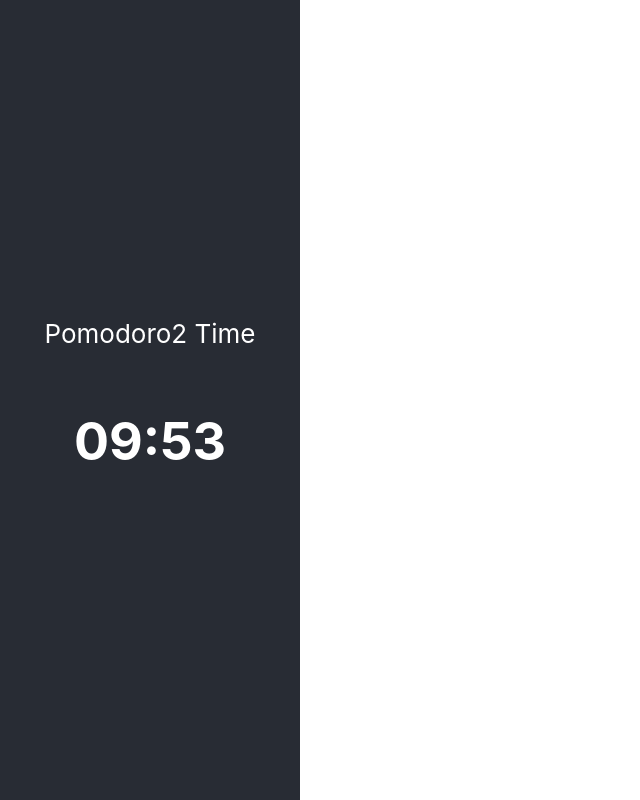
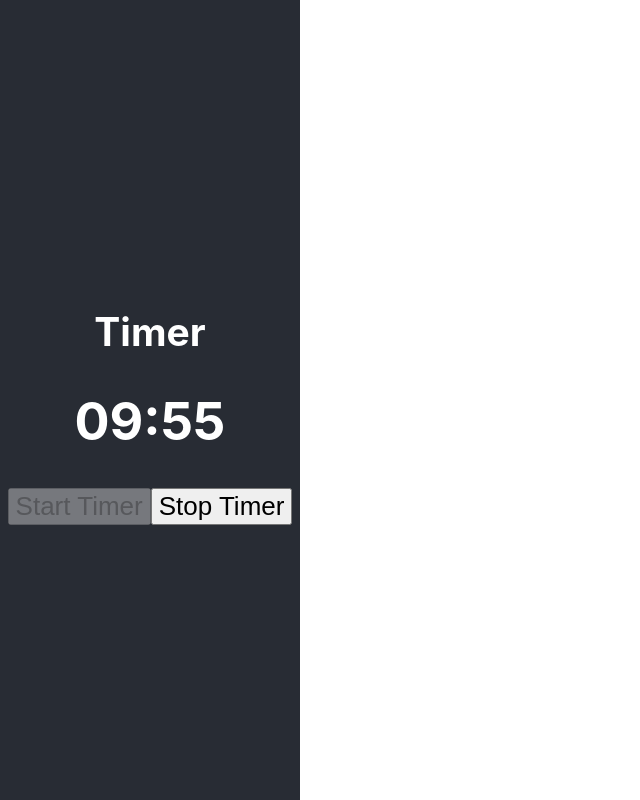
Before and after one commit to isaemi/hack-the-north-2024, a React (Vite) app in the folder client/: page / in a window 1280 px wide. Shown: the whole page, without its empty margins (0-640 px from the left). Built offline with nearby package versions, Linux system fonts and the light colour scheme.

Commit message:
into components

```diff
--- a/client/src/App.jsx
+++ b/client/src/App.jsx
@@ -1,87 +1,13 @@
 import { useState, useEffect } from 'react'
 import logo from './logo.svg'
+import Timer from './components/Timer';
 import './App.css'
 
 function App() {
-  const [endTime, setEndTime] = useState(null);
-  const [startTime, setStartTime] = useState(null);
-  const [timeElapsed, setTimeElapsed] = useState(0);
-
-  const startTimer = async () => {
-    let startTime = null;
-    let endTime = null;
-    try {
-      const result = await chrome.storage.local.get(['startTime', 'endTime']);
-
-      startTime = result.startTime;
-      endTime = result.endTime;
-
-      if (!startTime || !endTime) {
-        startTime = Date.now();
-        endTime = startTime + 600000;
-        await chrome.storage.local.set({ startTime, endTime });
-      }
-
-      console.log('Start Time and End Time saved!');
-
-      // Update the states
-      setEndTime(endTime);
-      setStartTime(startTime);
-    } catch (error) {
-      console.error('Error fetching or saving time from storage:', error);
-    }
-  }
-
-  function stopTimer() {
-    chrome.storage.local.get(['endTime'], function (result) {
-      if (result.endTime) {
-        console.log("Timer Removed!")
-        chrome.storage.local.remove(['endTime']);
-      }
-    });
-    chrome.storage.local.get(['startTime'], function (result) {
-      if (result.startTime) {
-        console.log("Timer 2 Removed!")
-        chrome.storage.local.remove(['startTime']);
-      }
-    });
-  }
-
-  const formatTime = (elapsedTime) => {
-    if (!elapsedTime) {
-      return "...";
-    }
-    const minutes = Math.floor(elapsedTime / 60);
-    const seconds = elapsedTime % 60;
-
-    // Format minutes and seconds with leading zeroes if needed
-    const formattedMinutes = String(minutes).padStart(2, '0');
-    const formattedSeconds = String(seconds).padStart(2, '0');
-
-    return `${formattedMinutes}:${formattedSeconds}`;
-  };
-
-  useEffect(() => {
-    let interval = null;
-
-    if (startTime) {
-      interval = setInterval(() => {
-        setTimeElapsed(Math.floor((endTime - Date.now()) / 1000)); // Updates every second
-      }, 1000);
-    }
-
-    return () => clearInterval(interval);
-  }, [startTime]);
-
-  useEffect(() => {
-    startTimer();
-  }, []);
-
   return (
     <div className="App">
       <header className="App-header">
-        <p>Pomodoro2 Time</p>
-        <h1>{formatTime(timeElapsed)}</h1>
+        <Timer />
       </header>
     </div>
   )
--- /dev/null
+++ b/client/src/components/Timer.jsx
@@ -0,0 +1,88 @@
+import { useState, useEffect, useRef} from 'react'
+
+function Timer() {
+    const [endTime, setEndTime] = useState(null);
+    const [startTime, setStartTime] = useState(null);
+    const [timeElapsed, setTimeElapsed] = useState(null);
+    const intervalRef = useRef(null); // Holds the interval ID
+
+    const startTimer = async () => {
+        let startTime = null;
+        let endTime = null;
+        try {
+            const result = await chrome.storage.local.get(['startTime', 'endTime']);
+
+            startTime = result.startTime;
+            endTime = result.endTime;
+
+            if (!startTime || !endTime) {
+                startTime = Date.now();
+                endTime = startTime + 600000;
+                await chrome.storage.local.set({ startTime, endTime });
+            }
+
+            setEndTime(endTime);
+            setStartTime(startTime);
+        } catch (error) {
+            console.error('Error fetching or saving time from storage:', error);
+        }
+    }
+
+    const stopTimer = async () => {
+        await chrome.storage.local.remove(['startTime', 'endTime'], function (result) {
+            console.log("Timer stopped!")
+        });
+        setTimeElapsed(0);
+        clearInterval(intervalRef.current);
+    }
+
+    const formatTime = (elapsedTime) => {
+        if (elapsedTime === null) {
+            return "...";
+        }
+        const minutes = Math.floor(elapsedTime / 60);
+        const seconds = elapsedTime % 60;
+
+        // Format minutes and seconds with leading zeroes if needed
+        const formattedMinutes = String(minutes).padStart(2, '0');
+        const formattedSeconds = String(seconds).padStart(2, '0');
+
+        return `${formattedMinutes}:${formattedSeconds}`;
+    };
+
+    useEffect(() => {
+        let interval = null;
+
+        if (startTime) {
+            intervalRef.current = setInterval(() => {
+                const remainingTime = Math.floor((endTime - Date.now()) / 1000);
+
+                if (remainingTime <= 0) {
+                    clearInterval(interval); // Stop the interval if the time has passed
+                    setTimeElapsed(0); // Optionally set timeElapsed to 0 if the time is up
+                } else {
+                    setTimeElapsed(remainingTime);
+                }
+            }, 1000);
+        }
+
+        return () => clearInterval(interval);
+    }, [startTime]);
+
+    useEffect(() => {
+        startTimer();
+    }, []);
+
+    return (
+        <div className="section">
+            <h2>Timer</h2>
+            <h1>{formatTime(timeElapsed)}</h1>
+            <div class="flex">
+                <button onClick={startTimer} disabled={timeElapsed !== 0}>Start Timer</button>
+                <button onClick={stopTimer} disabled={timeElapsed === 0}>Stop Timer</button>
+            </div>
+        </div>
+    )
+}
+
+export default Timer;
```
